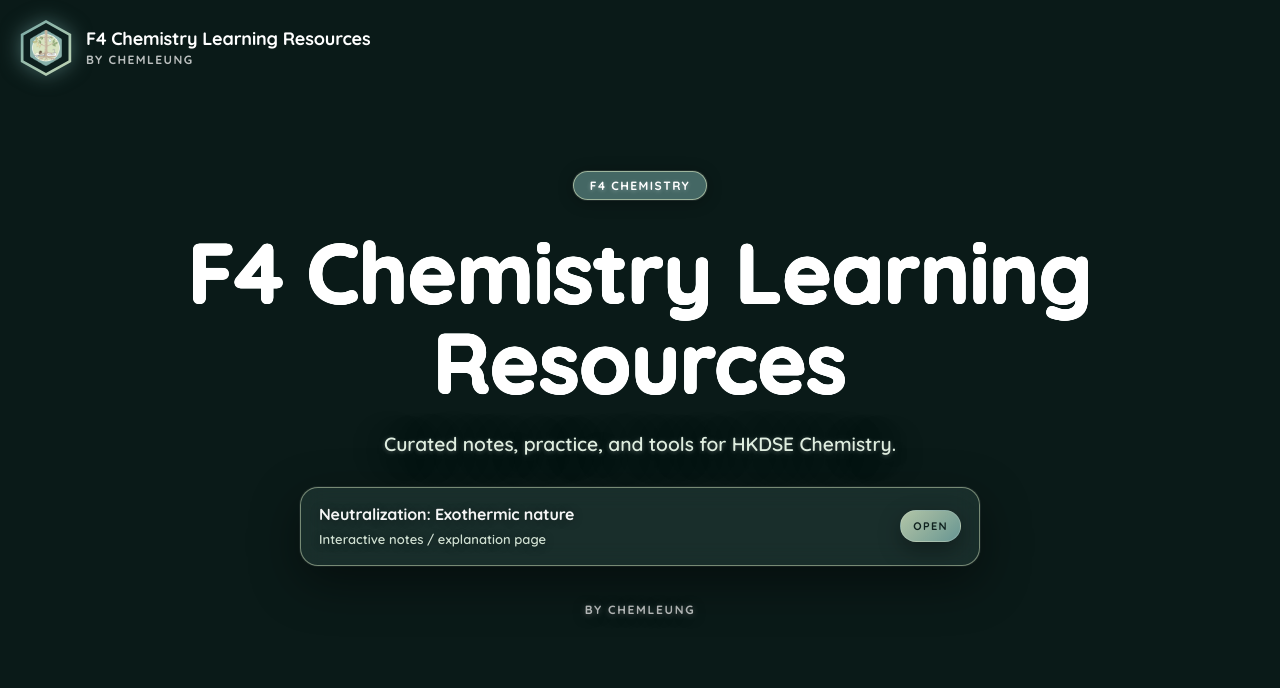
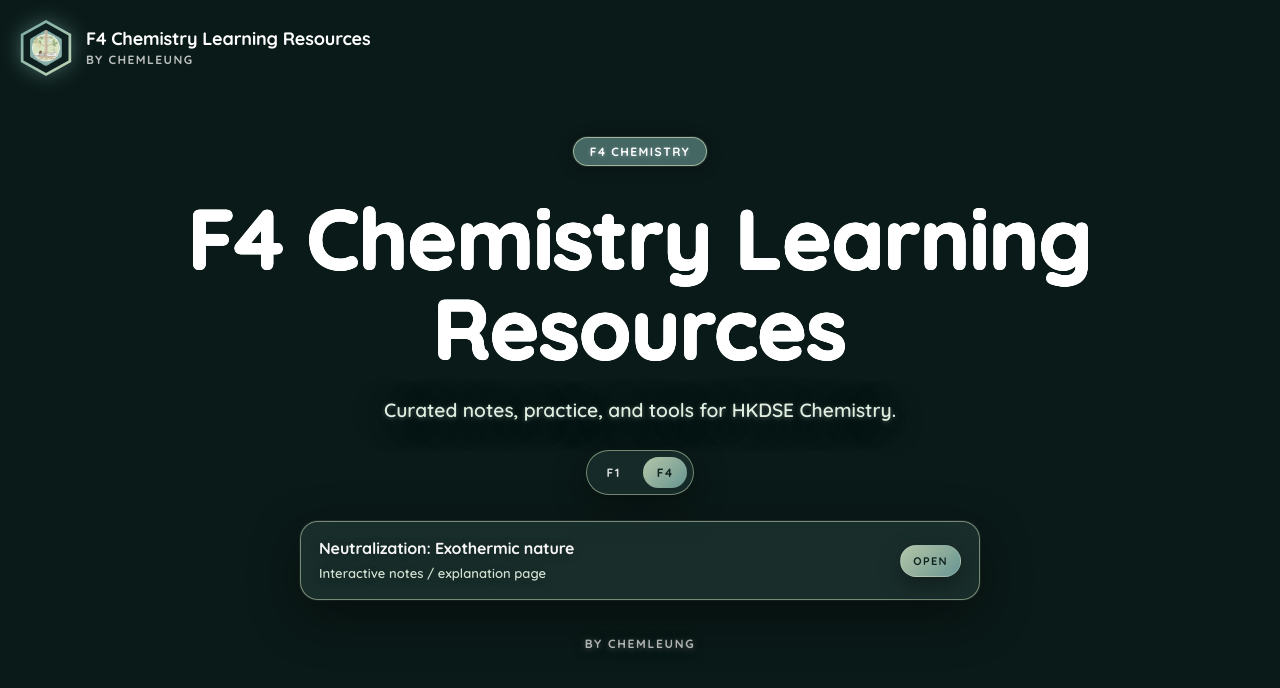
Before and after one commit to dsechemleung-stack/chem-learning-resources, a React (Vite) app: page / in a window 1280 px wide. Shown: the top 688 px of the page. Built offline with nearby package versions, Linux system fonts and the light colour scheme.

Commit message:
Add F1/F4 landing selector and chemical bonding link

```diff
--- a/src/App.jsx
+++ b/src/App.jsx
@@ -1,6 +1,8 @@
 import React from 'react';
 
 export default function App() {
+  const [activeLevel, setActiveLevel] = React.useState('F4');
+
   return (
     <div style={{ minHeight: '100vh', width: '100%', position: 'relative', overflow: 'hidden', background: '#0a1a18' }}>
       <style>{`
@@ -104,6 +106,44 @@ export default function App() {
           color: rgba(10,26,24,0.95);
           white-space: nowrap;
           box-shadow: 0 8px 22px rgba(0,0,0,0.35);
+        }
+
+        .level-toggle {
+          display: inline-flex;
+          gap: 8px;
+          padding: 6px;
+          border-radius: 999px;
+          border: 1.5px solid rgba(197,215,181,0.55);
+          background: rgba(118,168,165,0.12);
+          backdrop-filter: blur(10px);
+          -webkit-backdrop-filter: blur(10px);
+          box-shadow: 0 10px 34px rgba(0,0,0,0.4);
+        }
+
+        .level-btn {
+          appearance: none;
+          border: 0;
+          cursor: pointer;
+          border-radius: 999px;
+          padding: 8px 14px;
+          font-family: 'Quicksand', sans-serif;
+          font-weight: 800;
+          font-size: 12px;
+          letter-spacing: 0.12em;
+          text-transform: uppercase;
+          color: rgba(255,255,255,0.85);
+          background: transparent;
+          transition: background 140ms ease, color 140ms ease, transform 140ms ease;
+        }
+
+        .level-btn:hover {
+          transform: translateY(-1px);
+          color: rgba(255,255,255,0.95);
+        }
+
+        .level-btn.active {
+          background: linear-gradient(135deg, rgba(197,215,181,0.9), rgba(118,168,165,0.85));
+          color: rgba(10,26,24,0.95);
         }
       `}</style>
 
@@ -228,7 +268,37 @@ export default function App() {
           Curated notes, practice, and tools for HKDSE Chemistry.
         </p>
 
+        <div style={{ marginTop: 24 }}>
+          <div className="level-toggle" role="tablist" aria-label="Select level">
+            <button
+              type="button"
+              className={`level-btn ${activeLevel === 'F1' ? 'active' : ''}`}
+              onClick={() => setActiveLevel('F1')}
+              aria-pressed={activeLevel === 'F1'}
+            >
+              F1
+            </button>
+            <button
+              type="button"
+              className={`level-btn ${activeLevel === 'F4' ? 'active' : ''}`}
+              onClick={() => setActiveLevel('F4')}
+              aria-pressed={activeLevel === 'F4'}
+            >
+              F4
+            </button>
+          </div>
+        </div>
+
         <div style={{ width: 'min(680px, 100%)', marginTop: 26 }}>
+          {activeLevel === 'F1' ? (
+            <a className="landing-widget" href="chemical-bonding.html" aria-label="Open Chemical Bonding">
+              <div style={{ textAlign: 'left' }}>
+                <p className="landing-widget-title">Chemical Bonding</p>
+                <p className="landing-widget-subtitle">Interactive learning page</p>
+              </div>
+              <span className="landing-widget-chip">Open</span>
+            </a>
+          ) : (
             <a className="landing-widget" href="neutralization-exothermic.html" aria-label="Open Neutralization: Exothermic nature">
               <div style={{ textAlign: 'left' }}>
                 <p className="landing-widget-title">Neutralization: Exothermic nature</p>
@@ -236,6 +306,7 @@ export default function App() {
               </div>
               <span className="landing-widget-chip">Open</span>
             </a>
+          )}
         </div>
 
         <p
--- a/vite.config.js
+++ b/vite.config.js
@@ -7,6 +7,7 @@ export default defineConfig({
     rollupOptions: {
       input: {
         main: 'index.html',
+        chemicalBonding: 'chemical-bonding.html',
         neutralizationExothermic: 'neutralization-exothermic.html',
       },
     },
```
Lines whose indentation alone changed are shown as unchanged.
